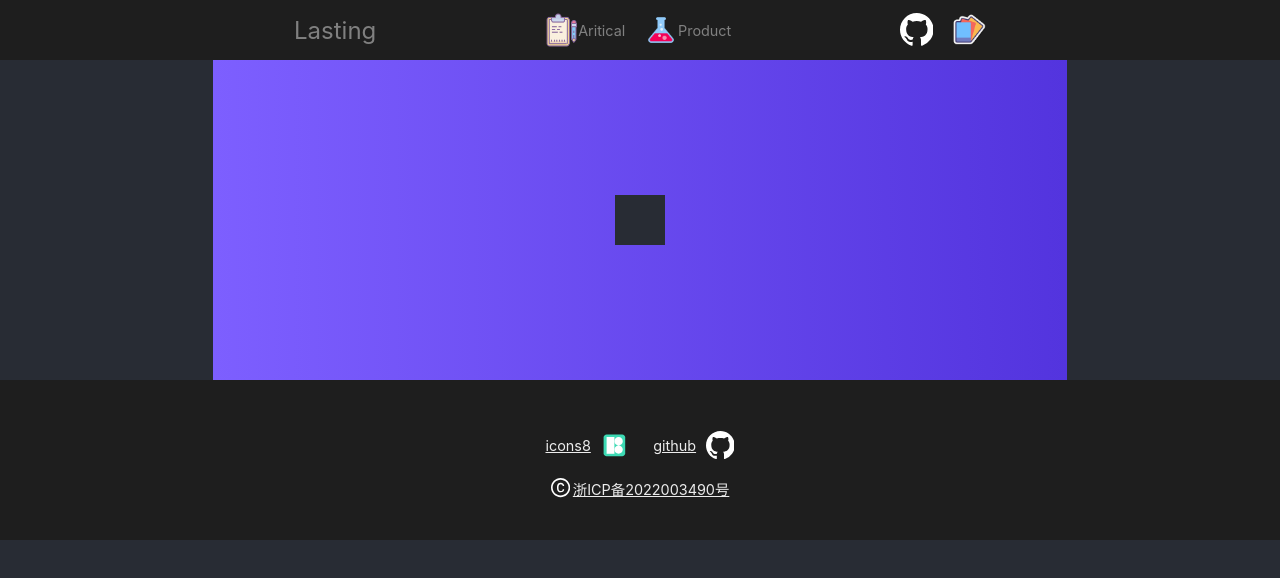
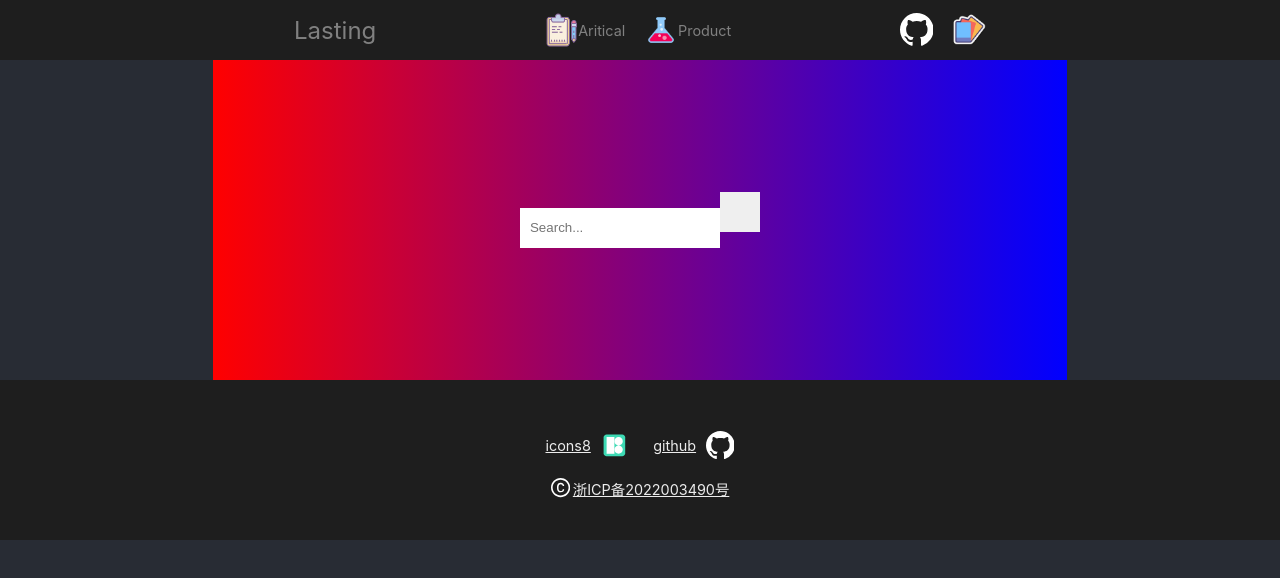
Before and after one commit to Wegt-meoh/lasting_website, a React (Create React App) app: page /HiddenSearch in a window 1280 px wide. Shown: the top 578 px of the page. Built offline with nearby package versions, Linux system fonts and the light colour scheme; some icons are missing; a web font is replaced by a local one.

Commit message:
完成hidden search

```diff
--- a/src/pages/Product/hidden-search/index.tsx
+++ b/src/pages/Product/hidden-search/index.tsx
@@ -10,7 +10,7 @@ export default function HiddenSearch() {
         const input = document.querySelector('.input') as HTMLInputElement
 
         btn.addEventListener('click', () => {
-            search.classList.toggle('active')
+            search.classList.toggle('show')
             input.focus()
         })
     }, [])
@@ -18,7 +18,7 @@ export default function HiddenSearch() {
     return (
         <div id='hiddenSearch'>
             <link rel="stylesheet" href="https://cdnjs.cloudflare.com/ajax/libs/font-awesome/5.14.0/css/all.min.css" integrity="sha512-1PKOgIY59xJ8Co8+NE6FZ+LOAZKjy+KY8iq0G4B3CyeY6wYHN3yt9PW0XpSriVlkMXe40PTKnXrLnZ9+fkDaog==" crossOrigin="anonymous" />
-            <div className="search">
+            <div className="search show">
                 <input type="text" className="input" placeholder="Search..." />
                 <button className="btn">
                     <i className="fas fa-search"></i>
--- a/src/pages/Product/hidden-search/style.css
+++ b/src/pages/Product/hidden-search/style.css
@@ -1,57 +1,38 @@
-@import url('https://fonts.googleapis.com/css2?family=Roboto:wght@400;700&display=swap');
-
-* {
-  box-sizing: border-box;
+#hiddenSearch{
+    display: flex;
+    flex-flow: row nowrap;
+    justify-content: center;
+    align-items: center;
+    height: 40vh;
+    background-image: linear-gradient(90deg,red,blue);
 }
 
-#hiddenSearch {
-  background-image: linear-gradient(90deg, #7d5fff, #5334de);
-  font-family: 'Roboto', sans-serif;
-  display: flex;
-  align-items: center;
-  justify-content: center;
-  height: 40vh;
-  overflow: hidden;
-  margin: 0;
+#hiddenSearch input{
+    padding: 10px;
 }
 
-#hiddenSearch .search {
-  position: relative;
-  height: 50px;
+#hiddenSearch button{
+    cursor: pointer;
+    transform: translateX(-40px);
 }
 
-#hiddenSearch .search .input {
-  background-color: var(--bgcolor);
-  border: 0;
-  font-size: 18px;
-  padding: 15px;
-  height: 50px;
-  width: 50px;
-  transition: width 0.3s ease;
+#hiddenSearch input,
+#hiddenSearch button{
+    border: none;
+    width: 40px;
+    height: 40px;
+    transition: width 0.5s ease;
 }
 
-#hiddenSearch .btn {
-  background-color: var(--bgcolor);
-  border: 0;
-  cursor: pointer;
-  font-size: 24px;
-  position: absolute;
-  top: 0;
-  left: 0;
-  height: 50px;
-  width: 50px;
-  transition: transform 0.3s ease;
+#hiddenSearch>.search.show input{
+    width: 200px;
 }
 
-#hiddenSearch .btn:focus,
-#hiddenSearch .input:focus {
-  outline: none;
+#hiddenSearch>.search.show button{
+    transform: translateX(0);
 }
 
-#hiddenSearch .search.active .input {
-  width: 200px;
+#hiddenSearch button:focus,
+#hiddenSearch input:focus{
+    outline: none;
 }
-
-#hiddenSearch .search.active .btn {
-  transform: translateX(198px);
-}
```
